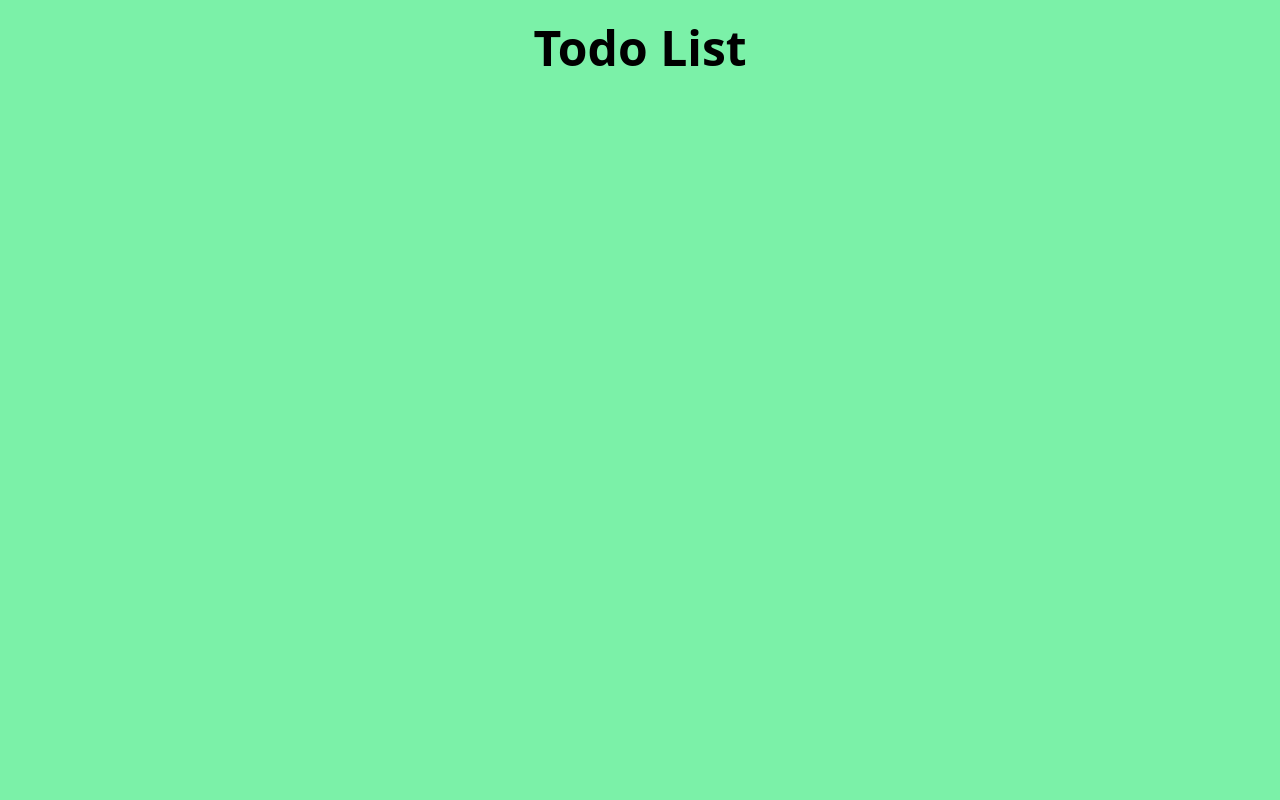
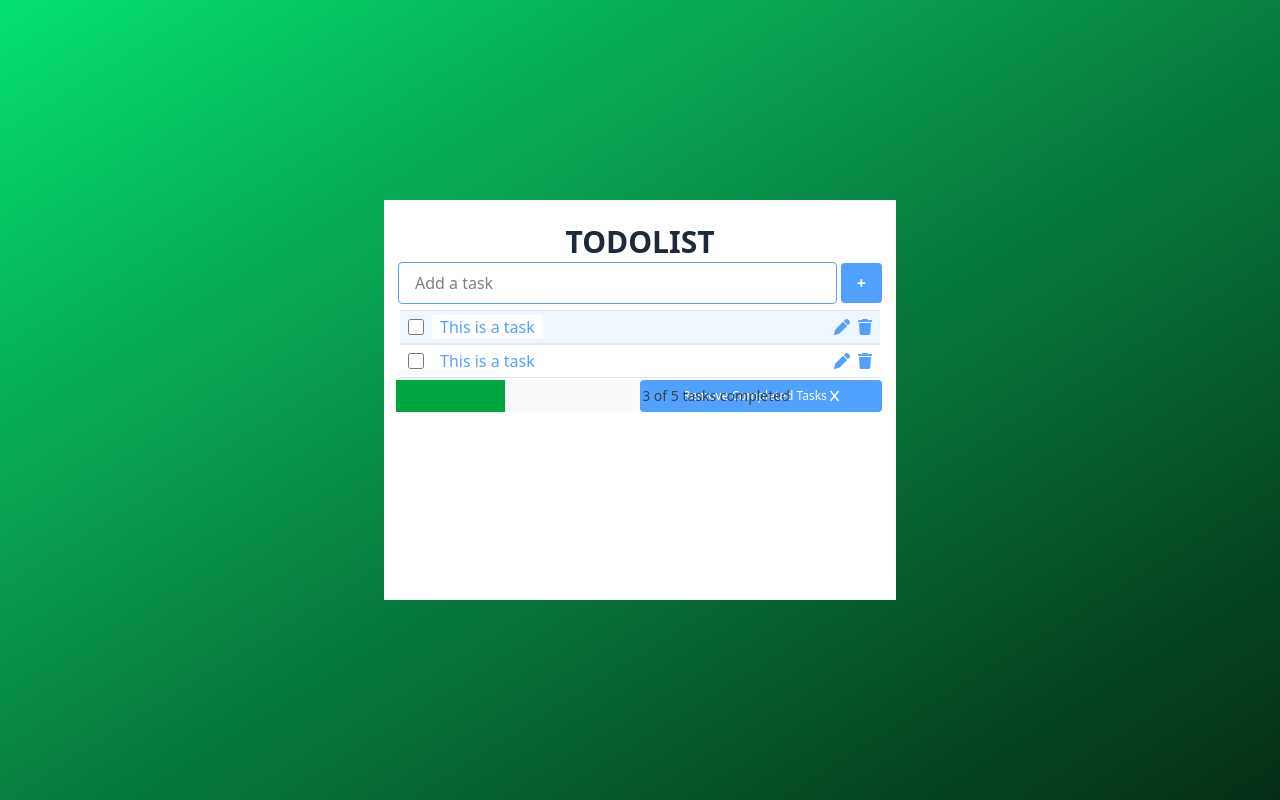
Before and after one commit to JoseLuisGit/dawn-code, a Vue app: page /todo-list in a window 1280 px wide. Built offline with nearby package versions, Linux system fonts and the light colour scheme.

Commit message:
feat: add Font Awesome icons and enhance Todo List page layout

```diff
--- a/package.json
+++ b/package.json
@@ -9,6 +9,9 @@
     "preview": "vite preview"
   },
   "dependencies": {
+    "@fortawesome/fontawesome-svg-core": "^6.7.2",
+    "@fortawesome/free-solid-svg-icons": "^6.7.2",
+    "@fortawesome/vue-fontawesome": "^3.0.8",
     "@tailwindcss/vite": "^4.0.2",
     "tailwindcss": "^4.0.2",
     "vue": "^3.5.13",
--- a/src/main.ts
+++ b/src/main.ts
@@ -2,7 +2,14 @@ import { createApp } from 'vue'
 import './style.css'
 import App from './App.vue'
 import router from './router'
+import { FontAwesomeIcon } from '@fortawesome/vue-fontawesome'
+import { library, dom } from '@fortawesome/fontawesome-svg-core'
+import { fas } from '@fortawesome/free-solid-svg-icons'
+
+library.add(fas)
+dom.watch()
 
 const app = createApp(App);
+app.component('font-awesome-icon', FontAwesomeIcon)
 app.use(router);
 app.mount('#app')
--- a/src/pages/HomePage.vue
+++ b/src/pages/HomePage.vue
@@ -1,11 +1,11 @@
 <script setup lang="ts">
-import Button from '../components/Button.vue'
+import Button from '../components/common/Button.vue'
 </script>
 <template>
     <div class="flex flex-col items-center justify-center w-full h-dvh">
         <h1 class="m-10 text-7xl font-mono font-bold text-amber-950">DAWN CODE</h1>
         <div
-            class="container bg-gradient-to-tl from-orange-900 to-orange-400 pl-4 pr-4 pb-2 pt-2 bg-amber-950 flex flex-col items-center justify-center">
+            class="container bg-clip-border bg-gradient-to-tl from-orange-950 to-orange-400 pl-4 pr-4 pb-2 pt-2 flex flex-col items-center justify-center">
             <Button title="Todo List" />
         </div>
     </div>
--- a/src/pages/TodoListPage.vue
+++ b/src/pages/TodoListPage.vue
@@ -1,6 +1,60 @@
+<script setup lang="ts">
+import { icon } from '@fortawesome/fontawesome-svg-core';
+
+</script>
+
 <template>
-    <section class="bg-green-300 h-screen">
-        <h1 class="text-5xl text-black font-bold text-center pt-6">Todo List</h1>
-    </section>
+    <div
+        class="bg-gradient-to-tl from-green-950 to-green-400 h-screen flex flex-col items-center justify-center w-full">
+        <section class="container bg-white h-1/2 max-w-lg">
+            <h1 class="text-3xl text-gray-800 font-bold text-center pt-6">TODOLIST</h1>
+            <div class="flex items-center justify-center pr-3 pl-3">
+                <input type="text" placeholder="Add a task"
+                    class="w-screen m-0.5 py-2 px-4 rounded border border-blue-400 focus:outline-none" />
+                <button
+                    class="bg-blue-400 hover:bg-blue-500 text-white font-bold m-0.5 py-2 px-4 rounded cursor-pointer">+</button>
+            </div>
+            <div class="w-full pr-2 pl-2 mt-1">
+                <div
+                    class="bg-blue-50 flex items-center justify-start ml-2 mr-2 border-t border-gray-200 border-b pt-1 pb-1">
+                    <input type="checkbox" class="w-4 h-4 ml-2 mr-2" />
+                    <p class=" text-blue-400 bg-white pl-2 pr-2">This is a task</p>
+                    <font-awesome-icon :icon="['fas', 'pen']" class="ml-auto mr-2 cursor-pointer" />
+                    <font-awesome-icon :icon="['fas', 'trash']" class="fa-trash mr-2 cursor-pointer" />
+                </div>
+                <div
+                    class="bg-white flex items-center justify-start ml-2 mr-2 border-t border-gray-200 border-b pt-1 pb-1">
+                    <input type="checkbox" class="w-4 h-4 ml-2 mr-2" />
+                    <p class=" text-blue-400 bg-white pl-2 pr-2">This is a task</p>
+                    <font-awesome-icon :icon="['fas', 'pen']" class="ml-auto mr-2 cursor-pointer" />
+                    <font-awesome-icon :icon="['fas', 'trash']" class="fa-trash mr-2 cursor-pointer" />
+                </div>
+            </div>
+            <div class="flex items-center pr-3 pl-3 mt-auto mb-1">
+                <div class="w-1/2 bg-gray-50 h-8 dark:bg-gray-100">
+                    <div class="z-0 absolute w-1/2 h-8 flex items-center justify-center">
+                        <p class="text-sm text-gray-700 font-medium">
+                            3 of 5 tasks completed</p>
+                    </div>
+                    <div class="bg-green-600 h-8 dark:bg-green-500" style="width: 45%"></div>
+                </div>
+                <button
+                    class="w-1/2 m-0.5 py-2 rounded cursor-pointer text-xs bg-blue-400 hover:bg-blue-500 text-white">Remove
+                    Completed Tasks <i class="fa fa-x" /></button>
 
+            </div>
+        </section>
+    </div>
 </template>
+
+<style scoped>
+.fa-pen,
+.fa-trash {
+    color: oklch(0.707 0.165 254.624)
+}
+
+.fa-pen:hover,
+.fa-trash:hover {
+    color: oklch(0.623 0.214 259.815)
+}
+</style>
--- a/src/style.css
+++ b/src/style.css
@@ -1,5 +1,5 @@
 @import "tailwindcss";
 
 html {
-  background-color: orange;
+  @apply bg-linear-to-l from-orange-900 to-orange-400;
 }
```
Also changed, not shown: src/components/common/Button.vue (renamed from src/components/Button.vue), 1 other file (tests, documents, lock files or other folders).
